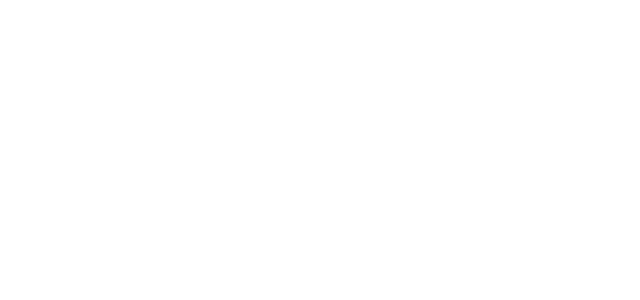
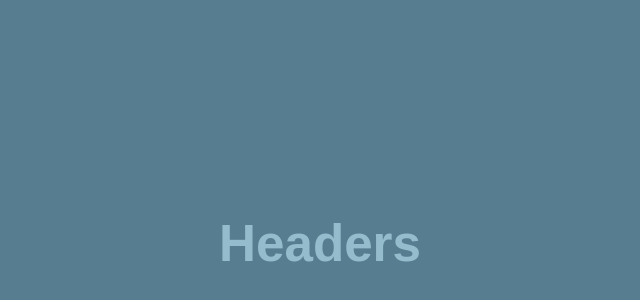
Before and after one commit to tauhid92/Token-Swap-App, a Vue app in the folder Swap-Frontend/: page / in a window 1280 px wide. Before the commit this address had no page. Shown: the part 156-456 px from the top of the page, without its empty margins (320-960 px from the left). Built offline with nearby package versions, Linux system fonts and the light colour scheme.

Commit message:
settin it all

```diff
--- a/Swap-Frontend/src/styles/main.scss
+++ b/Swap-Frontend/src/styles/main.scss
@@ -0,0 +1,10 @@
+body {
+  font-family: 'Exo 2', sans-serif;
+  color: #b6dbecaa;
+  display: flex;
+  justify-content: center;
+  text-align: center;
+//   background-image: url("assets/background.png");
+background-color: #567e90;
+  background-size: 100%;
+}
--- /dev/null
+++ b/Swap-Frontend/src/views/LandingPage.vue
@@ -0,0 +1,5 @@
+<template>
+  <h1>Headers</h1>
+</template>
+<script setup lang="ts"></script>
+<style lang="scss"></style>
```
Also changed, not shown: Swap-Frontend/src/router.ts (+5 -6 lines), Swap-Frontend/src/components/ExchangeForm.vue (added).
